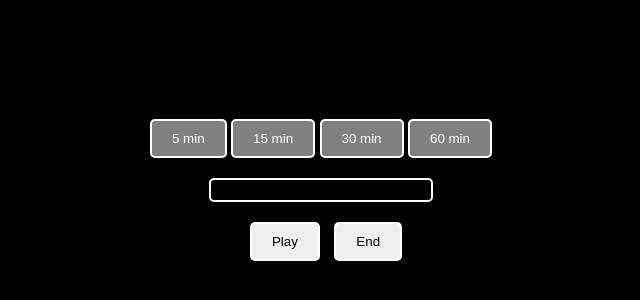
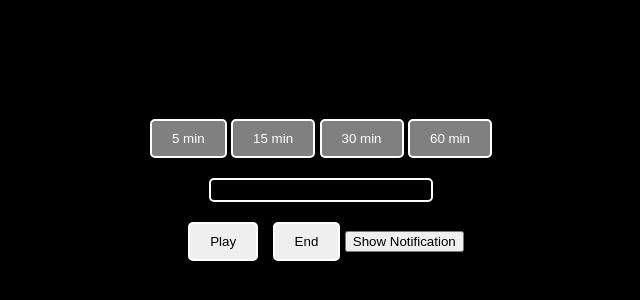
Before and after one commit to ianTevesAcc/Notion-Countdown-Timer, a plain HTML site: page index.html in a window 1280 px wide. Shown: the part 210-510 px from the top of the page, without its empty margins (319-959 px from the left). Drawn offline with Linux system fonts and the light colour scheme.

Commit message:
Feature Add - Notifications
Aded notifications and notfication button through chrome notif api

```diff
--- a/index.html
+++ b/index.html
@@ -75,6 +75,7 @@
         <!-- Buttons to control timer -->
         <button id="playBtn" class="play" onclick="toggleTimer()">Play</button>
         <button id="endBtn" class="end" onclick="resetTimer()">End</button>
+        <button onclick="showNotification()">Show Notification</button>
     </div>
 
     <!-- YouTube Player container -->
@@ -92,6 +93,25 @@
             tag.src = 'https://www.youtube.com/iframe_api';
             var firstScriptTag = document.getElementsByTagName('script')[0];
             firstScriptTag.parentNode.insertBefore(tag, firstScriptTag);
+        }
+
+        // Request permission for the browser to display notifications
+        Notification.requestPermission().then(function(result) {
+            console.log('Notification permission:', result);
+        });
+
+        // Function to display a notification
+        function showNotification() {
+            if (Notification.permission === 'granted') {
+            var notification = new Notification('Task Timer', {
+                body: 'Task timer went off.',
+            });
+
+            notification.onclick = function() {
+                console.log('Notification clicked');
+                // You can define what should happen when the notification is clicked
+            };
+            }
         }
 
         // YouTube API callback function
```
